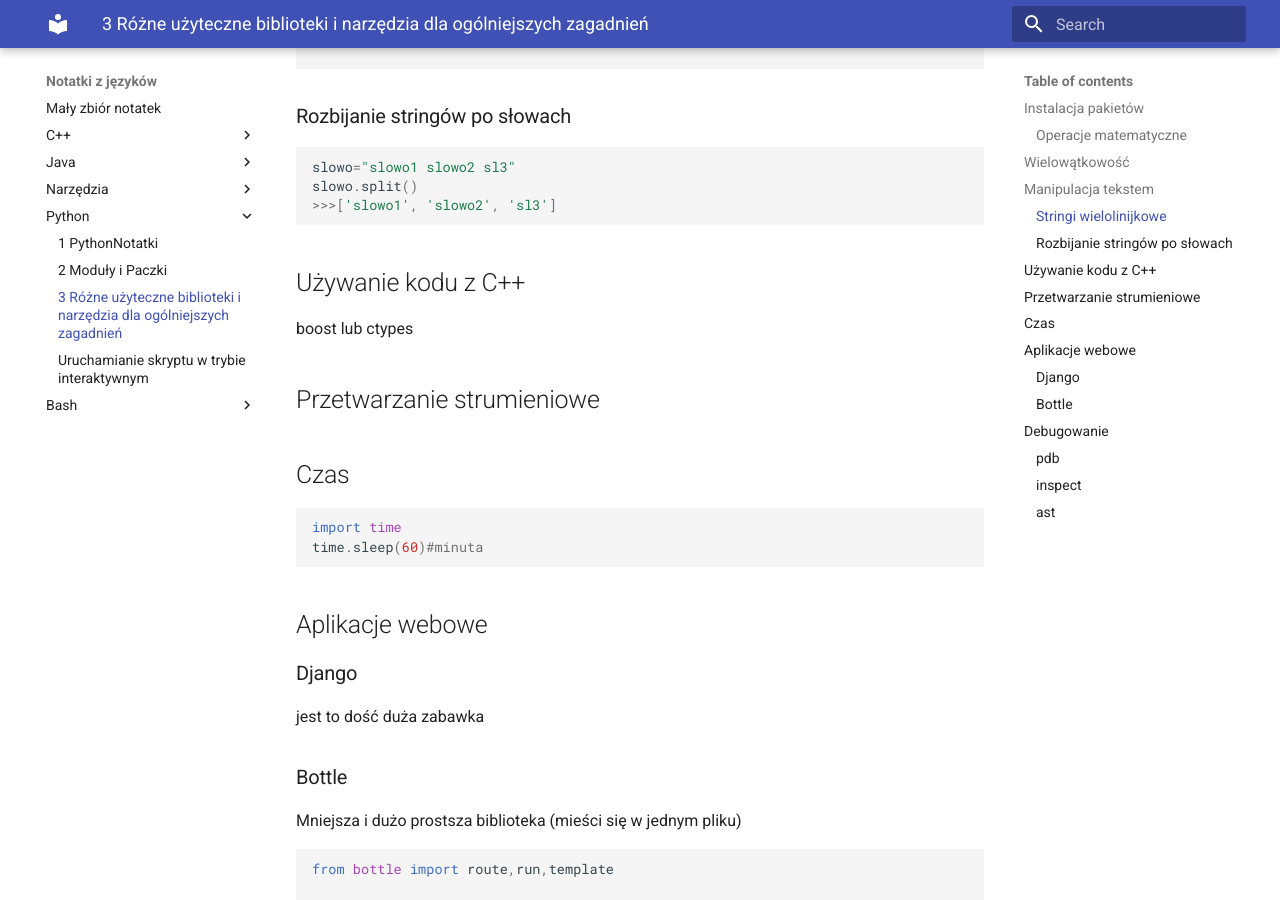
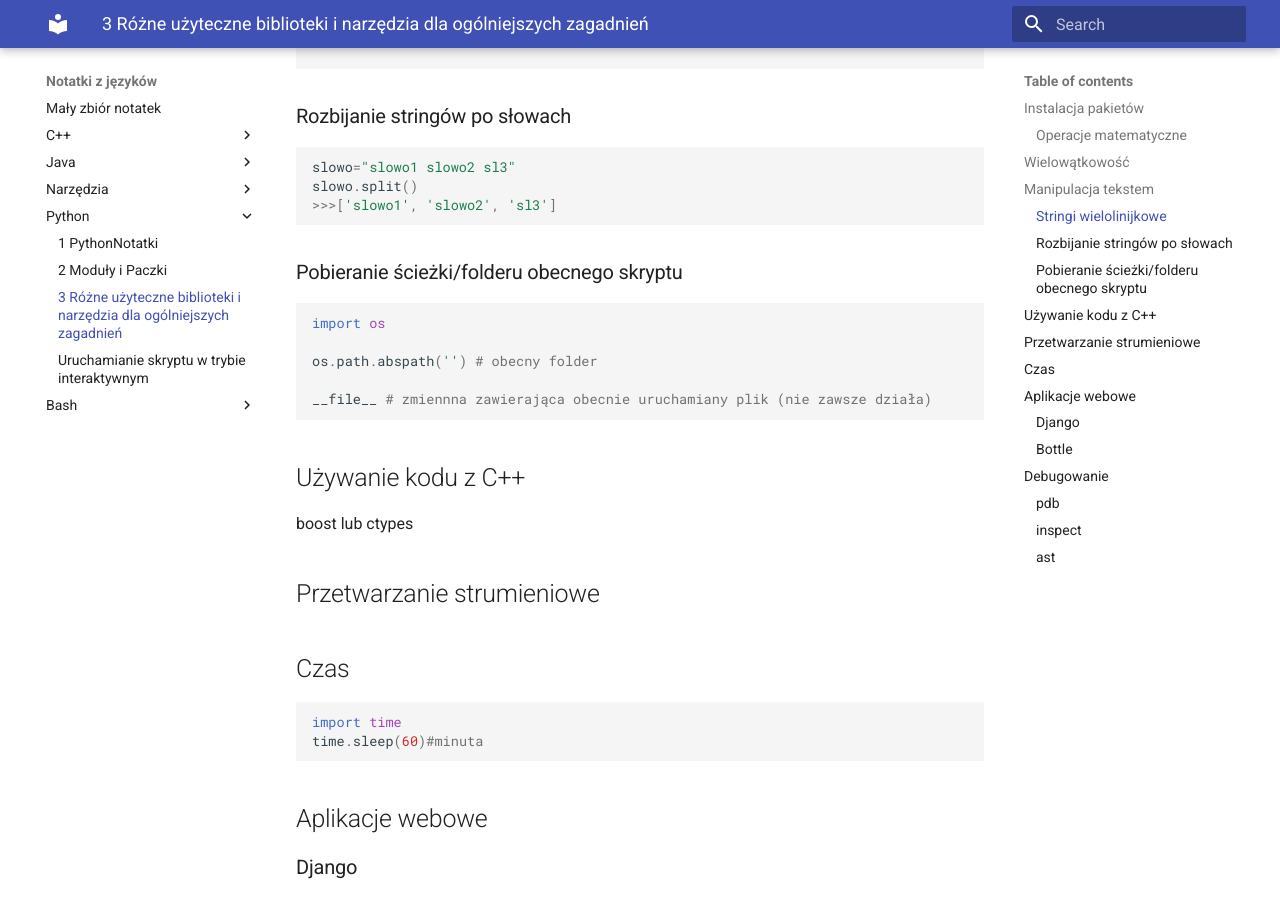
Before and after one commit to pktiuk/notatki_z_jezykow, an MkDocs documentation site: the page built from docs/Python/4_biblioteki.md, in a window 1280 px wide and 900 px high, scrolled down 750 px. Built offline with MkDocs 1.6.1 and Material for MkDocs 9.7.7, drawn with Linux system fonts in a browser that asks for light colours.

Commit message:
Ścieżki

````diff
--- a/docs/Python/4_biblioteki.md
+++ b/docs/Python/4_biblioteki.md
@@ -27,6 +27,15 @@ linia3
 slowo="slowo1 slowo2 sl3"
 slowo.split()
 >>>['slowo1', 'slowo2', 'sl3']
+```
+### Pobieranie ścieżki/folderu obecnego skryptu
+```python
+import os
+
+os.path.abspath('') # obecny folder
+
+__file__ # zmiennna zawierająca obecnie uruchamiany plik (nie zawsze działa)
+
 ```
 
 ## Używanie kodu z C++
````
